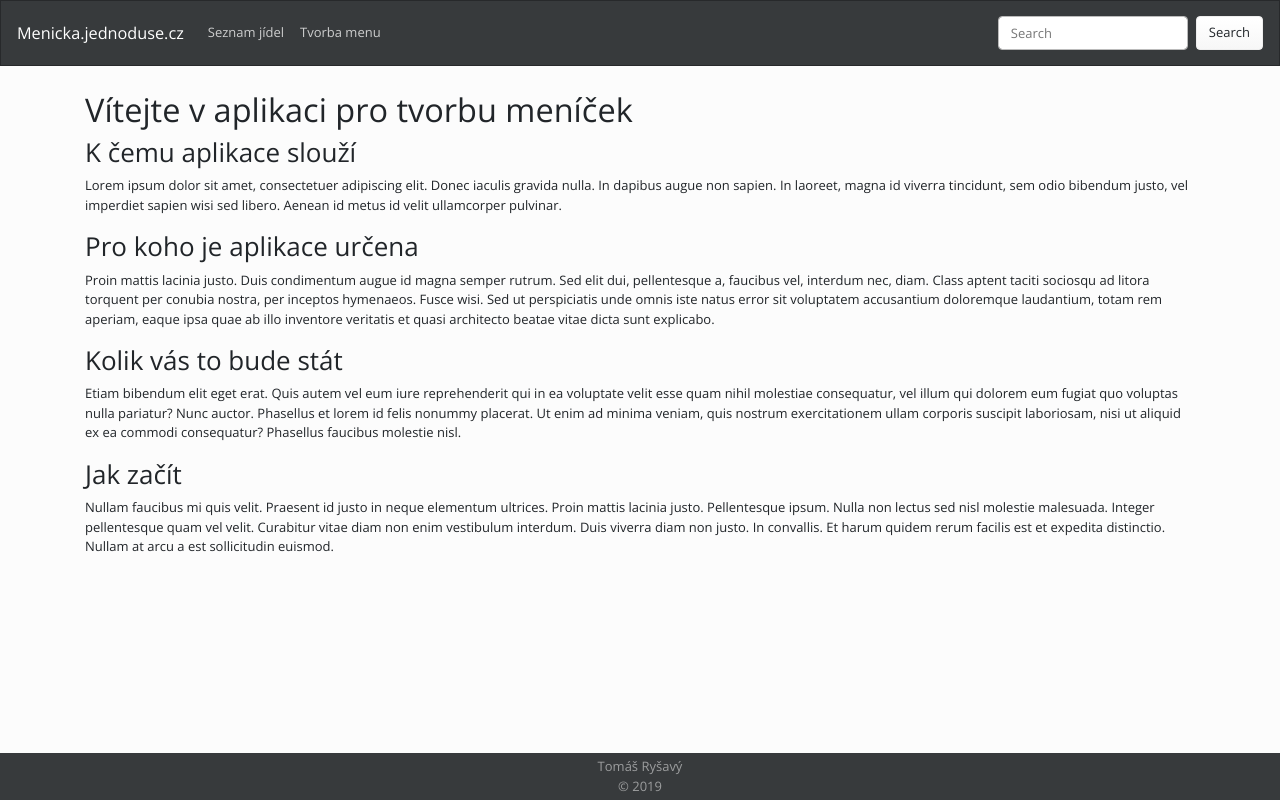
After one commit to Tomikrys/bp_0-2, a Symfony app: template bp_0-2/templates/pages/index.html.twig in a window 1280 px wide. The commit adds this page. Run offline with Twig, Linux system fonts and the light colour scheme; the template is opened without the code that fills it, so the values that code supplies are empty; some libraries are stand-ins or nearby versions.

Commit message:
FoodConntroler /foods

```diff
--- a/bp_0-2/composer.json
+++ b/bp_0-2/composer.json
@@ -5,7 +5,7 @@
         "php": "^7.1.3",
         "ext-ctype": "*",
         "ext-iconv": "*",
-        "sensio/framework-extra-bundle": "^5.1",
+        "sensio/framework-extra-bundle": "^5.5",
         "symfony/asset": "4.3.*",
         "symfony/console": "4.3.*",
         "symfony/dotenv": "4.3.*",
--- /dev/null
+++ b/bp_0-2/public/style.css
@@ -0,0 +1,13 @@
+html, body {
+    height: 100%;
+}
+body {
+    display: flex;
+    flex-direction: column;
+}
+.content {
+    flex: 1 0 auto;
+}
+.footer {
+    flex-shrink: 0;
+}
--- a/bp_0-2/src/Entity/Tag.php
+++ b/bp_0-2/src/Entity/Tag.php
@@ -9,8 +9,7 @@ use Doctrine\ORM\Mapping as ORM;
 /**
  * @ORM\Entity(repositoryClass="App\Repository\TagRepository")
  */
-class Tag
-{
+class Tag {
     /**
      * @ORM\Id()
      * @ORM\GeneratedValue()
@@ -24,7 +23,7 @@ class Tag
     private $name;
 
     /**
-     * @ORM\ManyToMany(targetEntity="App\Entity\Food", mappedBy="tag")
+     * @ORM\ManyToMany(targetEntity="Food", mappedBy="tag")
      */
     private $foods;
 
--- a/bp_0-2/src/Entity/Type.php
+++ b/bp_0-2/src/Entity/Type.php
@@ -9,8 +9,7 @@ use Doctrine\ORM\Mapping as ORM;
 /**
  * @ORM\Entity(repositoryClass="App\Repository\TypeRepository")
  */
-class Type
-{
+class Type {
     /**
      * @ORM\Id()
      * @ORM\GeneratedValue()
@@ -24,7 +23,7 @@ class Type
     private $name;
 
     /**
-     * @ORM\OneToMany(targetEntity="App\Entity\Food", mappedBy="type")
+     * @ORM\OneToMany(targetEntity="Food", mappedBy="type")
      */
     private $foods;
 
--- a/bp_0-2/templates/base.html.twig
+++ b/bp_0-2/templates/base.html.twig
@@ -2,11 +2,45 @@
 <html>
 <head>
     <meta charset="UTF-8">
-        <title>{% block title %}Welcome!{% endblock %}</title>
+    <link rel="stylesheet" href="https://stackpath.bootstrapcdn.com/bootstrap/4.3.1/css/bootstrap.min.css" integrity="sha384-ggOyR0iXCbMQv3Xipma34MD+dH/1fQ784/j6cY/iJTQUOhcWr7x9JvoRxT2MZw1T" crossorigin="anonymous">
+    <script src="https://code.jquery.com/jquery-3.3.1.slim.min.js" integrity="sha384-q8i/X+965DzO0rT7abK41JStQIAqVgRVzpbzo5smXKp4YfRvH+8abtTE1Pi6jizo" crossorigin="anonymous"></script>
+    <script src="https://cdnjs.cloudflare.com/ajax/libs/popper.js/1.14.7/umd/popper.min.js" integrity="sha384-UO2eT0CpHqdSJQ6hJty5KVphtPhzWj9WO1clHTMGa3JDZwrnQq4sF86dIHNDz0W1" crossorigin="anonymous"></script>
+    <script src="https://stackpath.bootstrapcdn.com/bootstrap/4.3.1/js/bootstrap.min.js" integrity="sha384-JjSmVgyd0p3pXB1rRibZUAYoIIy6OrQ6VrjIEaFf/nJGzIxFDsf4x0xIM+B07jRM" crossorigin="anonymous"></script>
+    <link rel="stylesheet" href="https://bootswatch.com/4/simplex/bootstrap.min.css">
+
+    {#        <link rel="stylesheet" href="{{ asset('offline/bootstrap.min.css') }}" />#}
+    {#        <script src="{{ asset('offline/jquery-3.3.1.slim.min.js') }}"></script>#}
+    {#        <script src="{{ asset('offline/popper.min.js') }}"></script>#}
+    {#        <script src="{{ asset('offline/bootstrap.min.js') }}"></script>#}
+    {#        <link rel="stylesheet" href="{{ asset('offline/bootswatch.min.css') }}" />#}
+
+    <link rel="stylesheet" href="{{ asset('style.css') }}" />
+    <script src="{{ asset('script.js') }}"></script>
+
+    <title>{% block title %}{% endblock %}</title>
     {% block stylesheets %}{% endblock %}
 </head>
 <body>
+{{ include('parts/navbar.html.twig') }}
+
+<main role="main" class="content mt-4">
+    <div class="container">
         {% block body %}{% endblock %}
+
+
+        {%  for message in app.flashes('success') %}
+            <div class="alert alert-success">
+                {{ message }}
+            </div>
+        {% endfor %}
+        {%  for message in app.flashes('warning') %}
+            <div class="alert alert-warning">
+                {{ message }}
+            </div>
+        {% endfor %}
+    </div>
+</main>
+{{ include('parts/footer.html.twig') }}
 {% block javascripts %}{% endblock %}
 </body>
 </html>
--- /dev/null
+++ b/bp_0-2/templates/pages/index.html.twig
@@ -0,0 +1,17 @@
+{% extends 'base.html.twig' %}
+{% block title %}{% endblock %}
+{% block stylesheets %}{% endblock %}
+{% block body %}
+
+    <h1>Vítejte v aplikaci pro tvorbu meníček</h1>
+    <h2>K čemu aplikace slouží</h2>
+    <p>Lorem ipsum dolor sit amet, consectetuer adipiscing elit. Donec iaculis gravida nulla. In dapibus augue non sapien. In laoreet, magna id viverra tincidunt, sem odio bibendum justo, vel imperdiet sapien wisi sed libero. Aenean id metus id velit ullamcorper pulvinar.</p>
+    <h2>Pro koho je aplikace určena</h2>
+    <p>Proin mattis lacinia justo. Duis condimentum augue id magna semper rutrum. Sed elit dui, pellentesque a, faucibus vel, interdum nec, diam. Class aptent taciti sociosqu ad litora torquent per conubia nostra, per inceptos hymenaeos. Fusce wisi. Sed ut perspiciatis unde omnis iste natus error sit voluptatem accusantium doloremque laudantium, totam rem aperiam, eaque ipsa quae ab illo inventore veritatis et quasi architecto beatae vitae dicta sunt explicabo.</p>
+    <h2>Kolik vás to bude stát</h2>
+    <p>Etiam bibendum elit eget erat. Quis autem vel eum iure reprehenderit qui in ea voluptate velit esse quam nihil molestiae consequatur, vel illum qui dolorem eum fugiat quo voluptas nulla pariatur? Nunc auctor. Phasellus et lorem id felis nonummy placerat. Ut enim ad minima veniam, quis nostrum exercitationem ullam corporis suscipit laboriosam, nisi ut aliquid ex ea commodi consequatur? Phasellus faucibus molestie nisl.</p>
+    <h2>Jak začít</h2>
+    <p>Nullam faucibus mi quis velit. Praesent id justo in neque elementum ultrices. Proin mattis lacinia justo. Pellentesque ipsum. Nulla non lectus sed nisl molestie malesuada. Integer pellentesque quam vel velit. Curabitur vitae diam non enim vestibulum interdum. Duis viverra diam non justo. In convallis. Et harum quidem rerum facilis est et expedita distinctio. Nullam at arcu a est sollicitudin euismod.</p>
+
+{% endblock %}
+{% block javascripts %}{% endblock %}
--- /dev/null
+++ b/bp_0-2/templates/parts/footer.html.twig
@@ -0,0 +1,5 @@
+<footer class="footer mt-auto py-1 bg-dark text-white-50">
+    <div class="container text-center">
+        <span>Tomáš Ryšavý<br>© 2019</span>
+    </div>
+</footer>
--- /dev/null
+++ b/bp_0-2/templates/parts/navbar.html.twig
@@ -0,0 +1,21 @@
+<nav class="navbar navbar-expand-md navbar-dark bg-dark">
+    <a class="navbar-brand" href="/">Menicka.jednoduse.cz</a>
+    <button class="navbar-toggler" type="button" data-toggle="collapse" data-target="#navbarColor02" aria-controls="navbarColor02" aria-expanded="false" aria-label="Toggle navigation">
+        <span class="navbar-toggler-icon"></span>
+    </button>
+
+    <div class="collapse navbar-collapse" id="navbarColor02">
+        <ul class="navbar-nav mr-auto">
+            <li class="nav-item">
+                <a class="nav-link" href="/foods">Seznam jídel</a>
+            </li>
+            <li class="nav-item">
+                <a class="nav-link" href="/menu">Tvorba menu</a>
+            </li>
+        </ul>
+        <form class="form-inline my-2 my-lg-0">
+            <input class="form-control mr-sm-2" type="text" placeholder="Search">
+            <button class="btn btn-secondary my-2 my-sm-0" type="submit">Search</button>
+        </form>
+    </div>
+</nav>
```
Also changed, not shown: bp_0-2/src/Controller/FoodsController.php (added, +83 -0 lines), bp_0-2/src/Controller/IndexController.php (added, +18 -0 lines), bp_0-2/src/Controller/MenuController.php (added, +21 -0 lines), bp_0-2/src/Entity/Food.php (+8 -9 lines), bp_0-2/src/Repository/FoodRepository.php (added, +50 -0 lines), bp_0-2/src/Repository/TagRepository.php (added, +50 -0 lines), bp_0-2/src/Repository/TypeRepository.php (added, +50 -0 lines), bp_0-2/templates/pages/foods/foods.html.twig (added, +9 -0 lines), bp_0-2/templates/pages/menu/menu.html.twig (added, +9 -0 lines), bp_0-2/public/script.js (added), 1 other file. Lines whose indentation alone changed are shown as unchanged.
